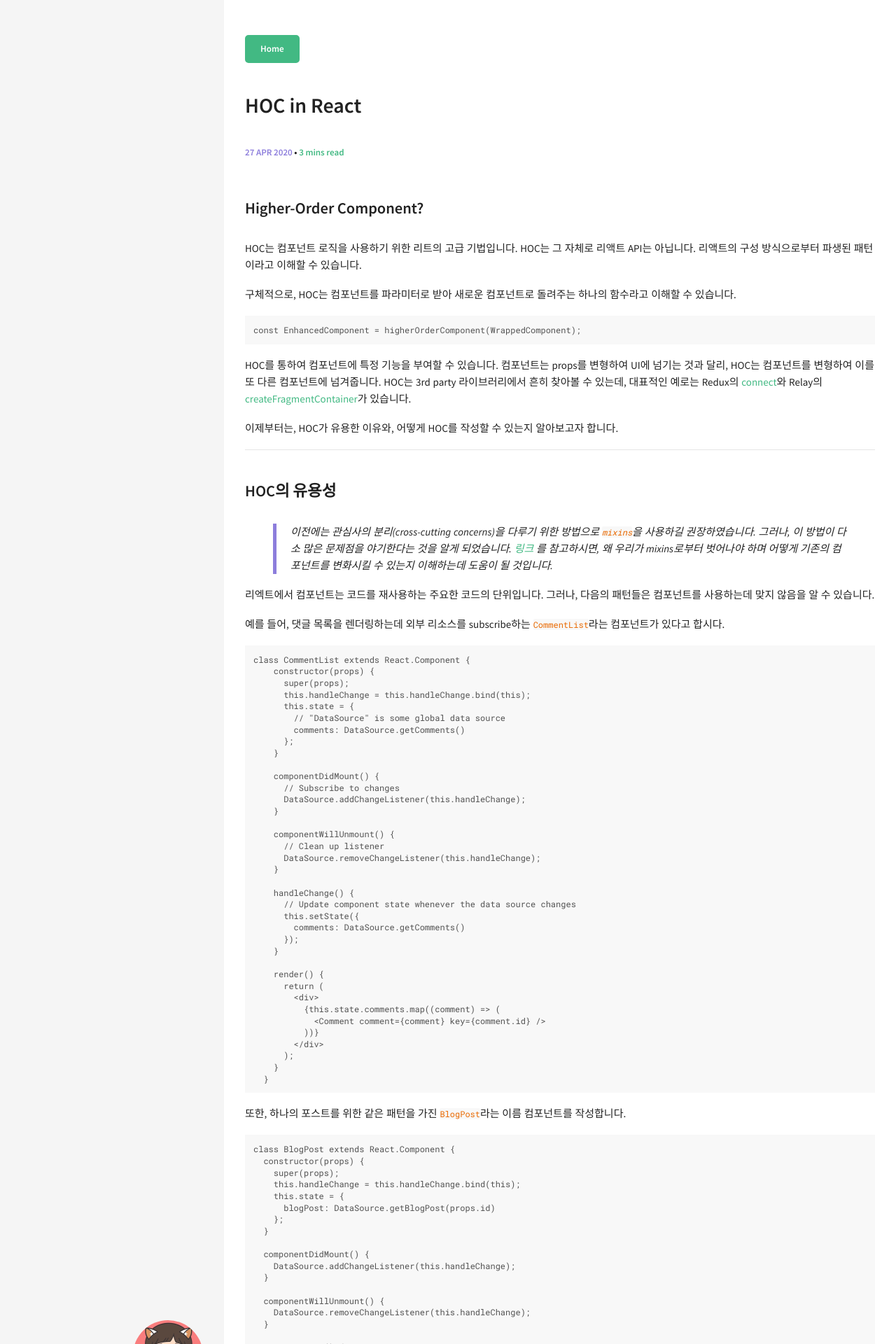
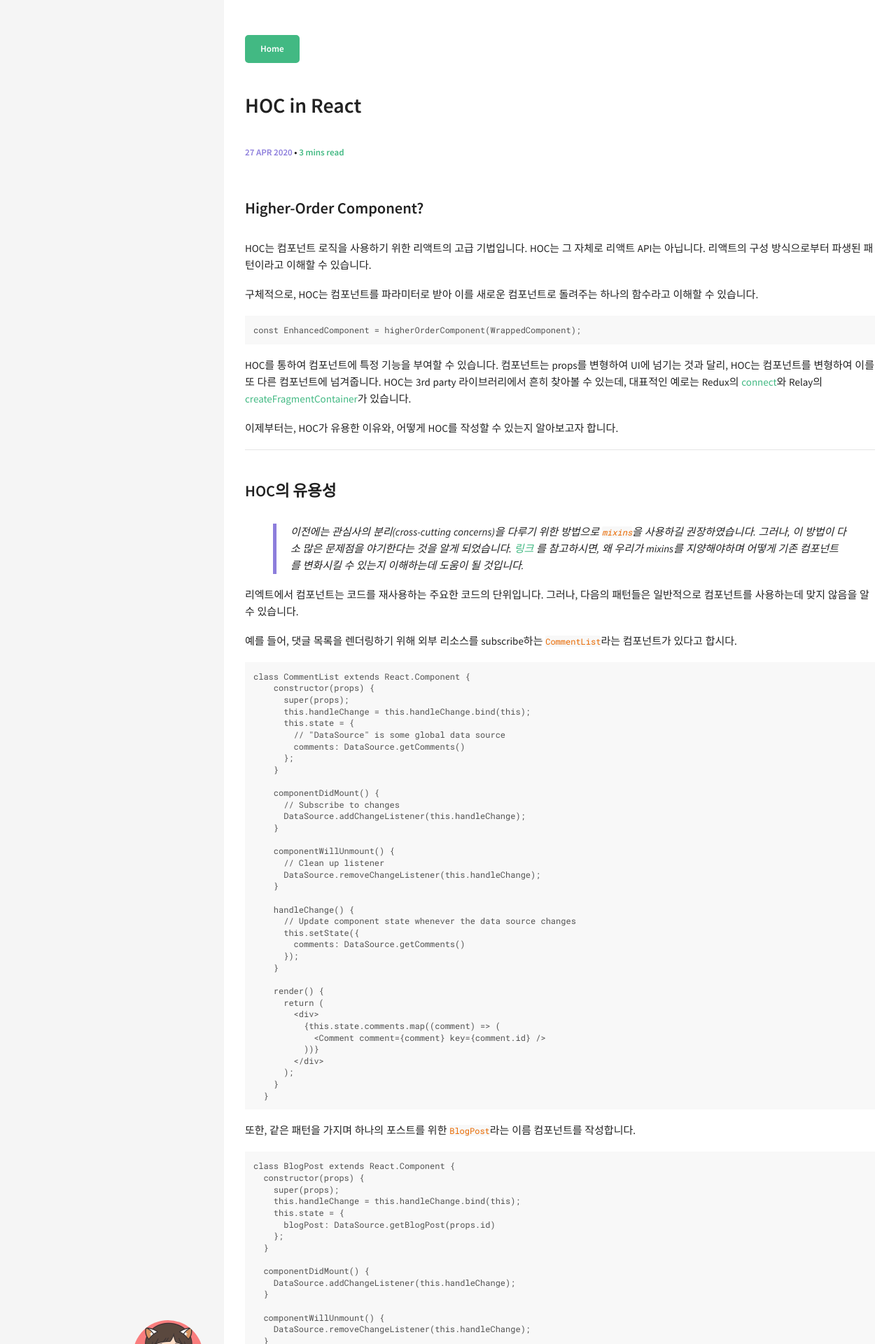
Before and after one commit to chanmi-lee/dev-blog, a Jekyll site: the page built from _posts/2020-04-27-what-is-hoc-and-how-to-use-it-in-react.md, in a window 1280 px wide. Shown: the top 1920 px of the page at 70% size. Built offline with Jekyll 4.4.1, drawn with Linux system fonts in a browser that asks for light colours; comment, search, counter and statistics services are not loaded; some of the changed text lies outside the part shown.

Commit message:
Update 2020-04-27-what-is-hoc-and-how-to-use-it-in-react.md
[React] HOC - fixed typo

````diff
--- a/_posts/2020-04-27-what-is-hoc-and-how-to-use-it-in-react.md
+++ b/_posts/2020-04-27-what-is-hoc-and-how-to-use-it-in-react.md
@@ -9,11 +9,11 @@ comments: true
 
 ### Higher-Order Component?
 
-HOC는 컴포넌트 로직을 사용하기 위한 리트의 고급 기법입니다.
+HOC는 컴포넌트 로직을 사용하기 위한 리액트의 고급 기법입니다.
 HOC는 그 자체로 리액트 API는 아닙니다.
 리액트의 구성 방식으로부터 파생된 패턴이라고 이해할 수 있습니다.
 
-구체적으로, HOC는 컴포넌트를 파라미터로 받아 새로운 컴포넌트로 돌려주는 하나의 함수라고 이해할 수 있습니다.
+구체적으로, HOC는 컴포넌트를 파라미터로 받아 이를 새로운 컴포넌트로 돌려주는 하나의 함수라고 이해할 수 있습니다.
 
 ```
 const EnhancedComponent = higherOrderComponent(WrappedComponent);
@@ -31,12 +31,12 @@ HOC는 3rd party 라이브러리에서 흔히 찾아볼 수 있는데, 대표적
 
 > 이전에는 관심사의 분리(cross-cutting concerns)을 다루기 위한 방법으로 `mixins`을 사용하길 권장하였습니다.
 > 그러나, 이 방법이 다소 많은 문제점을 야기한다는 것을 알게 되었습니다.
-> [링크](https://reactjs.org/blog/2016/07/13/mixins-considered-harmful.html) 를 참고하시면, 왜 우리가 mixins로부터 벗어나야 하며 어떻게 기존의 컴포넌트를 변화시킬 수 있는지 이해하는데 도움이 될 것입니다.
+> [링크](https://reactjs.org/blog/2016/07/13/mixins-considered-harmful.html) 를 참고하시면, 왜 우리가 mixins를 지양해야하며 어떻게 기존 컴포넌트를 변화시킬 수 있는지 이해하는데 도움이 될 것입니다.
 
 리엑트에서 컴포넌트는 코드를 재사용하는 주요한 코드의 단위입니다.
-그러나, 다음의 패턴들은 컴포넌트를 사용하는데 맞지 않음을 알 수 있습니다.
+그러나, 다음의 패턴들은 일반적으로 컴포넌트를 사용하는데 맞지 않음을 알 수 있습니다.
 
-예를 들어, 댓글 목록을 렌더링하는데 외부 리소스를 subscribe하는 `CommentList`라는 컴포넌트가 있다고 합시다.
+예를 들어, 댓글 목록을 렌더링하기 위해 외부 리소스를 subscribe하는 `CommentList`라는 컴포넌트가 있다고 합시다.
 
 ```
 class CommentList extends React.Component {
@@ -78,7 +78,7 @@ class CommentList extends React.Component {
   }
 ```
 
-또한, 하나의 포스트를 위한 같은 패턴을 가진 `BlogPost`라는 이름 컴포넌트를 작성합니다.
+또한, 같은 패턴을 가지며 하나의 포스트를 위한 `BlogPost`라는 이름 컴포넌트를 작성합니다.
 
 ```
 class BlogPost extends React.Component {
@@ -142,9 +142,8 @@ const BlogPostWithSubscription = withSubscription(
 );
 ```
 
-`CommentList`와 `BlogPost`와 같이 DataSource를 참조하는 컴포넌트를 생성하는 함수를 작성하였습니.
+`CommentList`와 `BlogPost`와 같이 DataSource를 참조하는 컴포넌트를 생성하는 함수를 작성하였습니다.
 이 함수는 참조하는 데이터를 props로 컴포넌트에 전달하며 이를 함수의 인자(argument)로 받습니다.
-다
 
 첫 번째 파라미터는 감싸진 컴포넌트(Wrapped component) 입니다.
 두 번째 파라미터는 우리가 알고자 하는 데이터로 이를 DataSource로 받아와 props로 넘겨줍니다.
````
Also changed, not shown: other parts of _posts/2020-04-27-what-is-hoc-and-how-to-use-it-in-react.md (+2 -2 lines).
